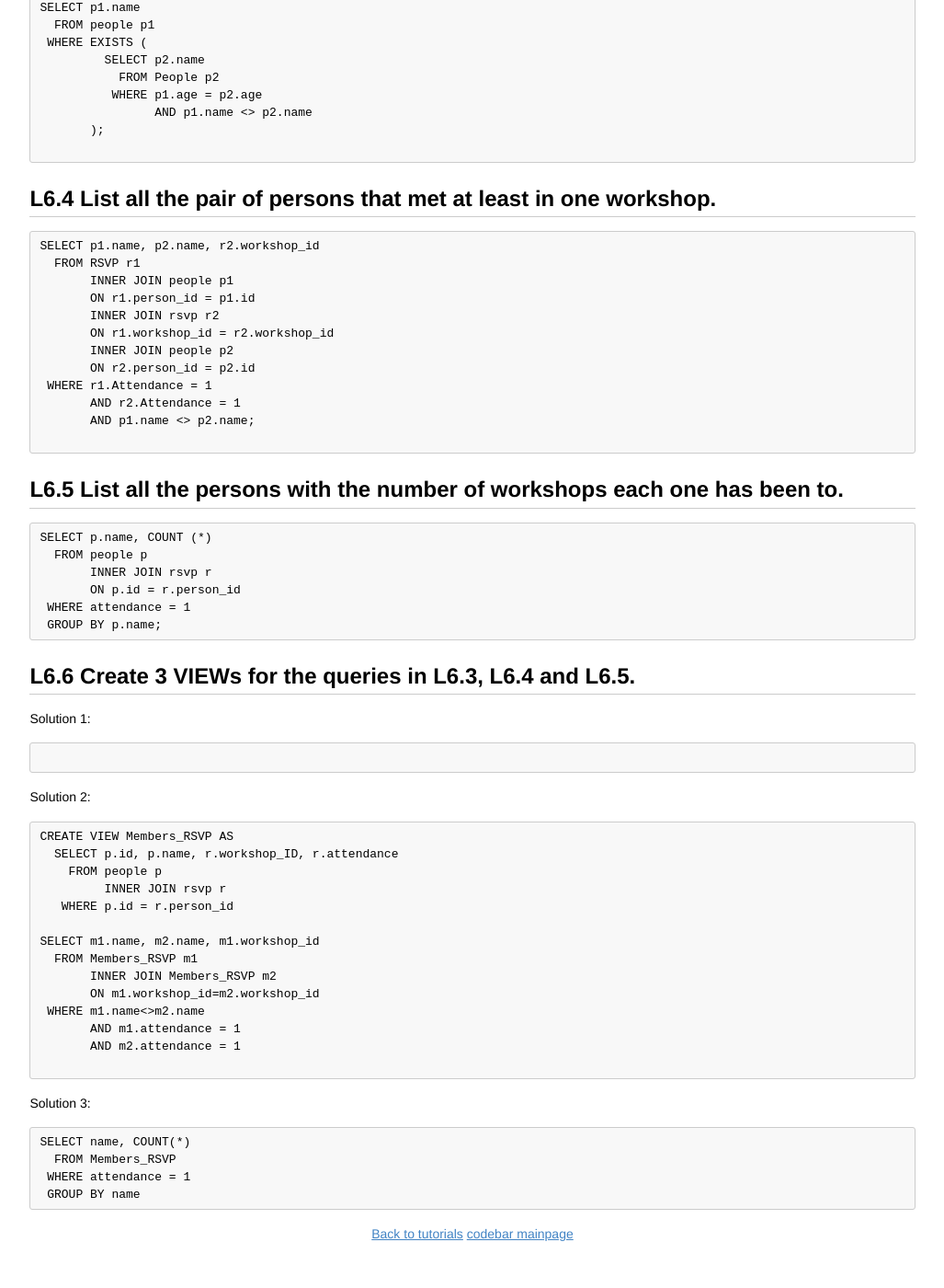
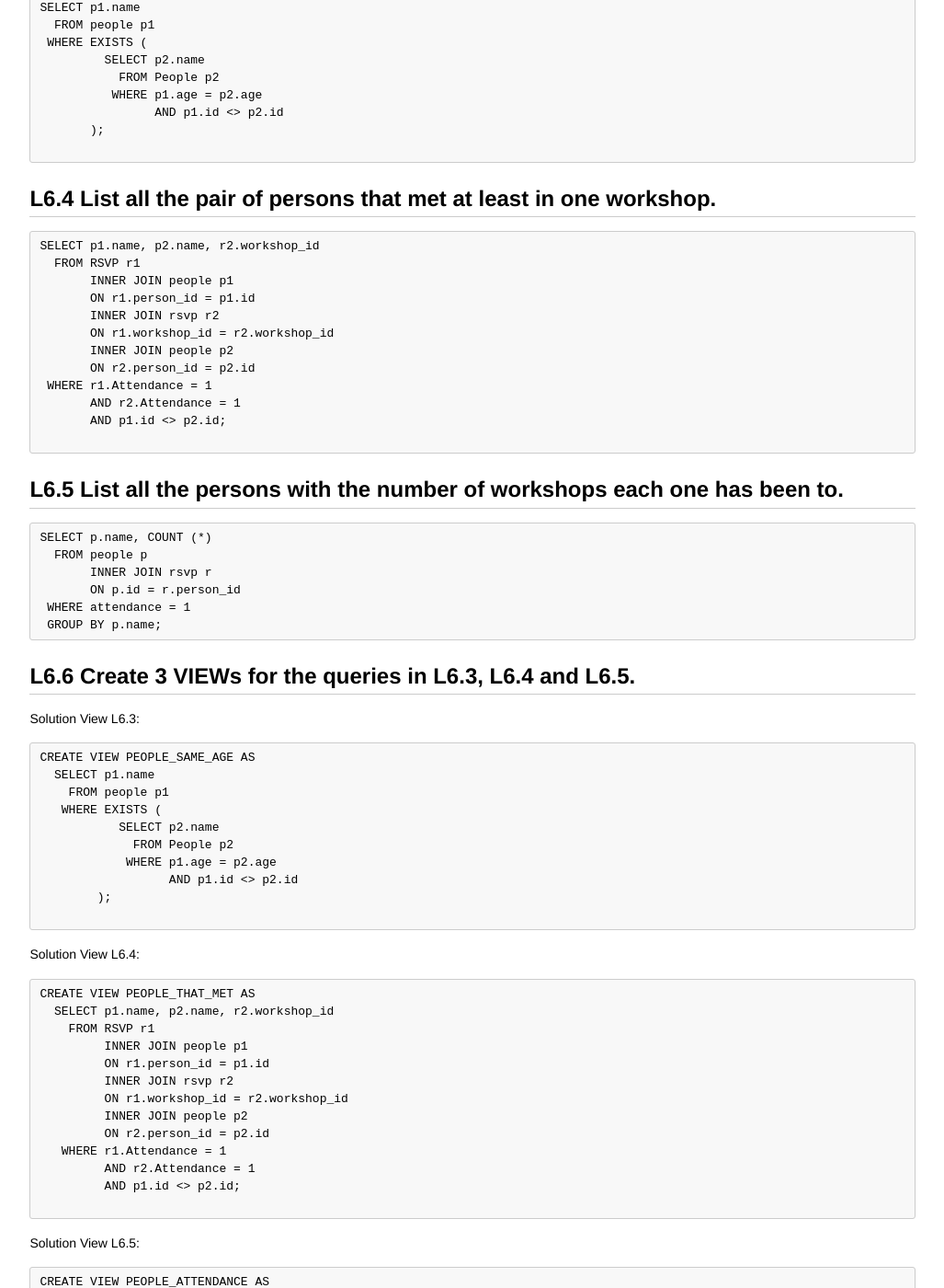
Before and after one commit to codebar/tutorials, a Jekyll site: the page built from sql/solutions/lesson6.md, in a window 1280 px wide and 1400 px high, scrolled down 743 px. Shown: the whole window at 92% size, without its empty margins (126-1153 px from the left). Built offline with Jekyll 4.4.1, drawn with Linux system fonts in a browser that asks for light colours; some of the changed text lies outside the part shown.

Commit message:
Add the missing views and implement review

````diff
--- a/sql/solutions/lesson6.md
+++ b/sql/solutions/lesson6.md
@@ -22,7 +22,7 @@ SELECT DISTINCT p1.name, p1.age
   FROM people p1
        INNER join people p2
        ON p1.age = p2.age
- WHERE p1.name <> p2.name;
+ WHERE p1.id <> p2.id;
 ```
 ## L6.3 List all the persons that have someone else with their same age (Use only EXISTS)
 
@@ -33,7 +33,7 @@ SELECT p1.name
          SELECT p2.name
            FROM People p2
           WHERE p1.age = p2.age
-                AND p1.name <> p2.name
+                AND p1.id <> p2.id
        );
 
 ```
@@ -50,7 +50,7 @@ SELECT p1.name, p2.name, r2.workshop_id
        ON r2.person_id = p2.id
  WHERE r1.Attendance = 1
        AND r2.Attendance = 1
-       AND p1.name <> p2.name;
+       AND p1.id <> p2.id;
 
 ```
 ## L6.5 List all the persons with the number of workshops each one has been to.
@@ -63,31 +63,42 @@ SELECT p.name, COUNT (*)
  GROUP BY p.name;
 ```
 ## L6.6 Create 3 VIEWs for the queries in L6.3, L6.4 and L6.5.
-Solution 1:
+Solution View L6.3:
 ```SQL
+CREATE VIEW PEOPLE_SAME_AGE AS
+  SELECT p1.name
+    FROM people p1
+   WHERE EXISTS (
+           SELECT p2.name
+             FROM People p2
+            WHERE p1.age = p2.age
+                  AND p1.id <> p2.id
+        );
 
 ```
- Solution 2:
+Solution View L6.4:
 ```SQL
-CREATE VIEW Members_RSVP AS
-  SELECT p.id, p.name, r.workshop_ID, r.attendance
+CREATE VIEW PEOPLE_THAT_MET AS
+  SELECT p1.name, p2.name, r2.workshop_id
+    FROM RSVP r1
+         INNER JOIN people p1
+         ON r1.person_id = p1.id
+         INNER JOIN rsvp r2
+         ON r1.workshop_id = r2.workshop_id
+         INNER JOIN people p2
+         ON r2.person_id = p2.id
+   WHERE r1.Attendance = 1
+         AND r2.Attendance = 1
+         AND p1.id <> p2.id;
+
+```
+Solution View L6.5:
+```SQL
+CREATE VIEW PEOPLE_ATTENDANCE AS
+  SELECT p.name, COUNT (*)
     FROM people p
          INNER JOIN rsvp r
-   WHERE p.id = r.person_id
-
-SELECT m1.name, m2.name, m1.workshop_id
-  FROM Members_RSVP m1
-       INNER JOIN Members_RSVP m2
-       ON m1.workshop_id=m2.workshop_id
- WHERE m1.name<>m2.name
-       AND m1.attendance = 1
-       AND m2.attendance = 1
-
+         ON p.id = r.person_id
+   WHERE attendance = 1
+   GROUP BY p.name;
 ```
- Solution 3:
-```SQL
-SELECT name, COUNT(*)
-  FROM Members_RSVP
- WHERE attendance = 1
- GROUP BY name
-```
````
